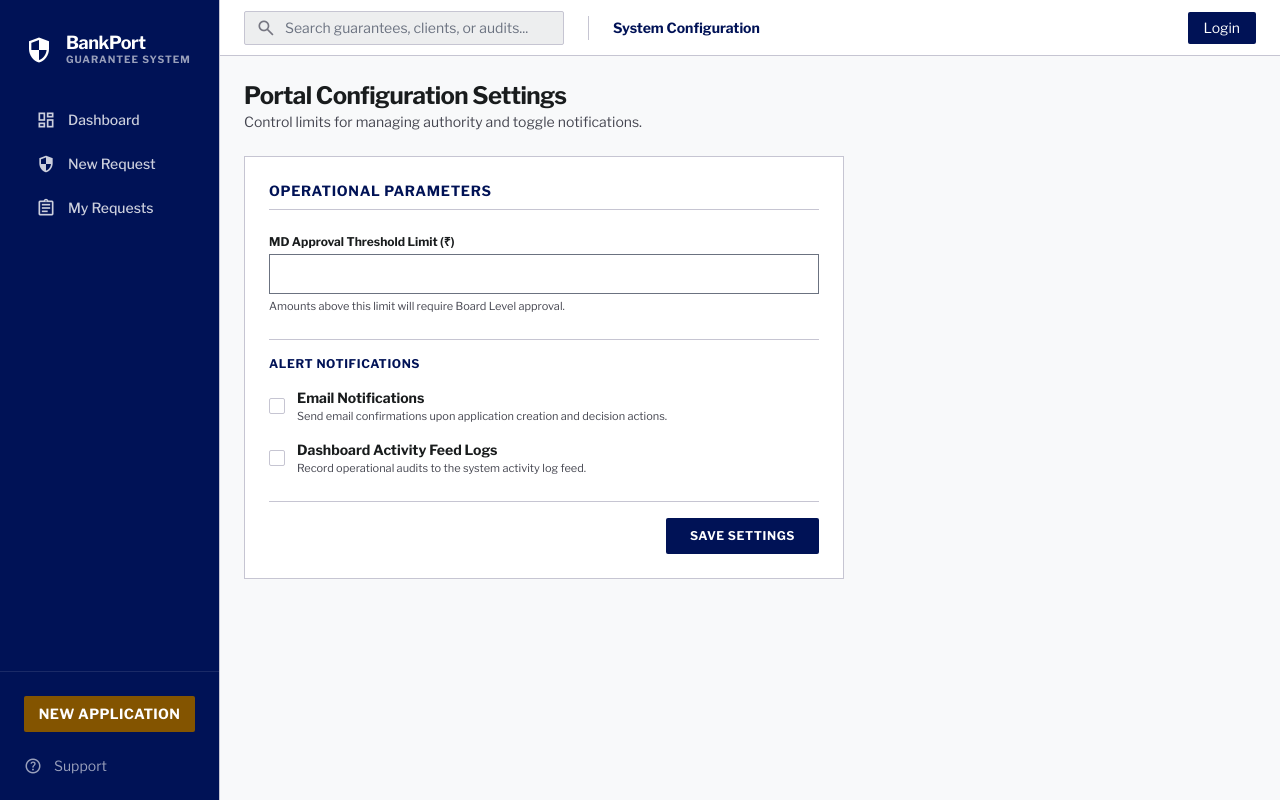
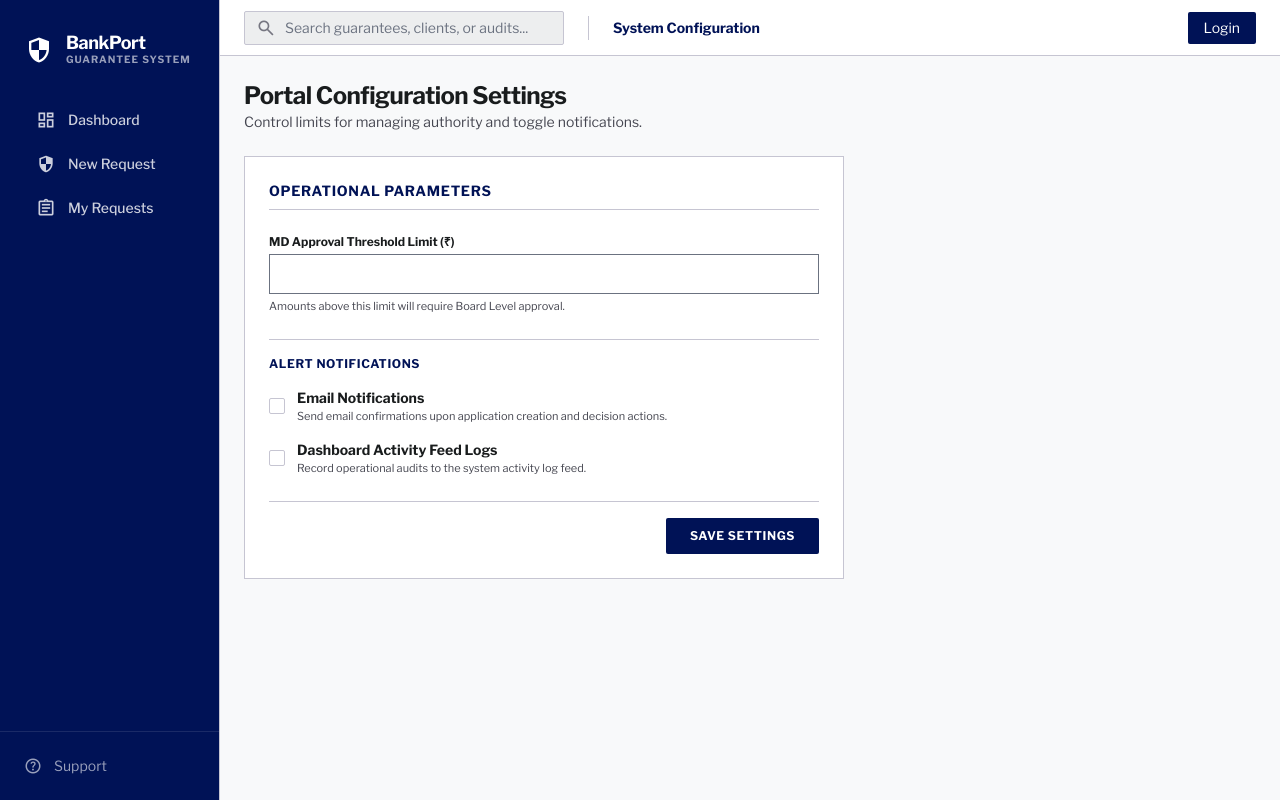
Before and after one commit to adarshmohit9334/Internship-Project, a Flask app: template bg_portal/templates/admin/settings.html in a window 1280 px wide. Run offline with Flask 3, Linux system fonts and the light colour scheme; the template is opened without the code that fills it: most values are stand-ins (such as "Sample title", 1, 10 or a date in 2020); some libraries are stand-ins or nearby versions.

Commit message:
Remove New Application button from bottom sidebar

```diff
--- a/bg_portal/templates/base.html
+++ b/bg_portal/templates/base.html
@@ -173,11 +173,6 @@
             </nav>
         </div>
         <div class="mt-auto px-6 py-6 border-t border-on-primary/10">
-            {% if not (user and user.role == 'admin') %}
-                <a href="{{ url_for('request.new_request') }}" class="block text-center w-full py-2 bg-secondary text-on-secondary font-bold text-sm rounded mb-6 hover:brightness-110 transition-all uppercase tracking-wide">
-                    New Application
-                </a>
-            {% endif %}
             <div class="space-y-4">
                 <a class="flex items-center gap-3 text-on-primary/60 hover:text-on-primary text-sm transition-colors" href="#">
                     <span class="material-symbols-outlined text-[18px]" data-icon="help">help</span>
```
